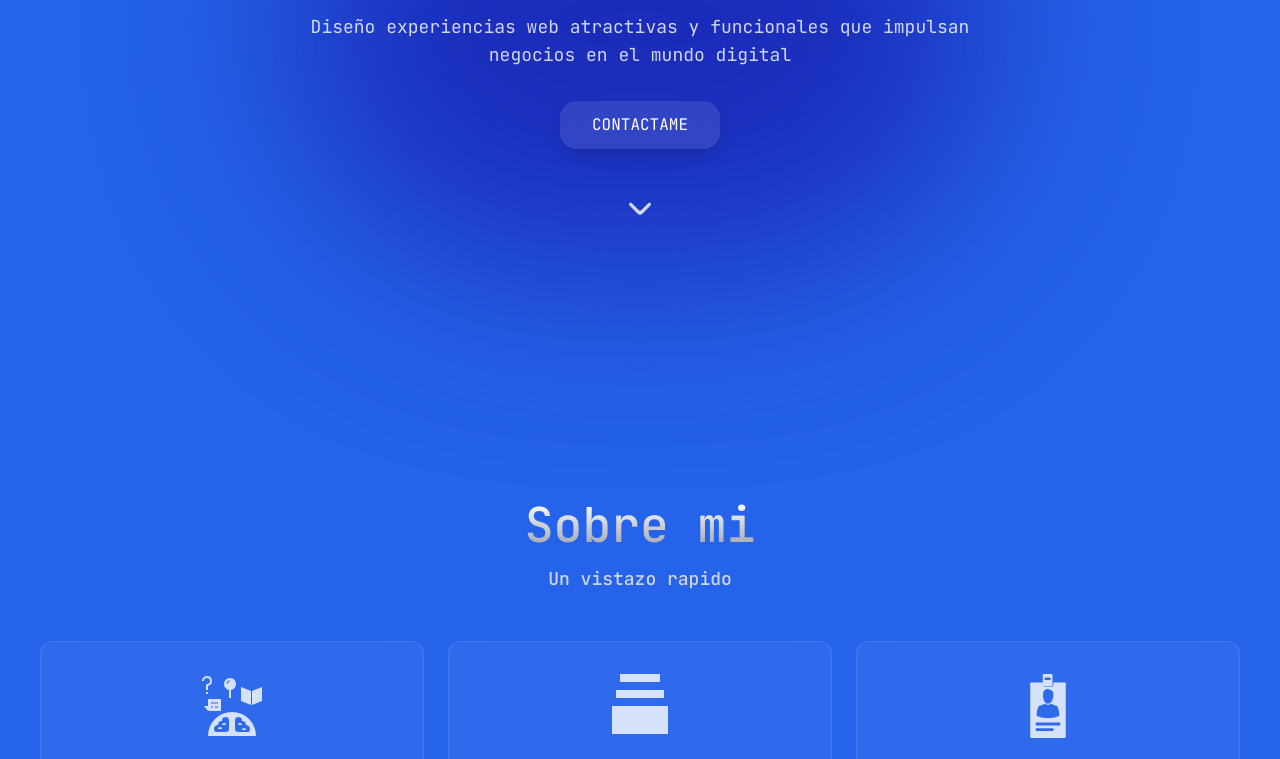
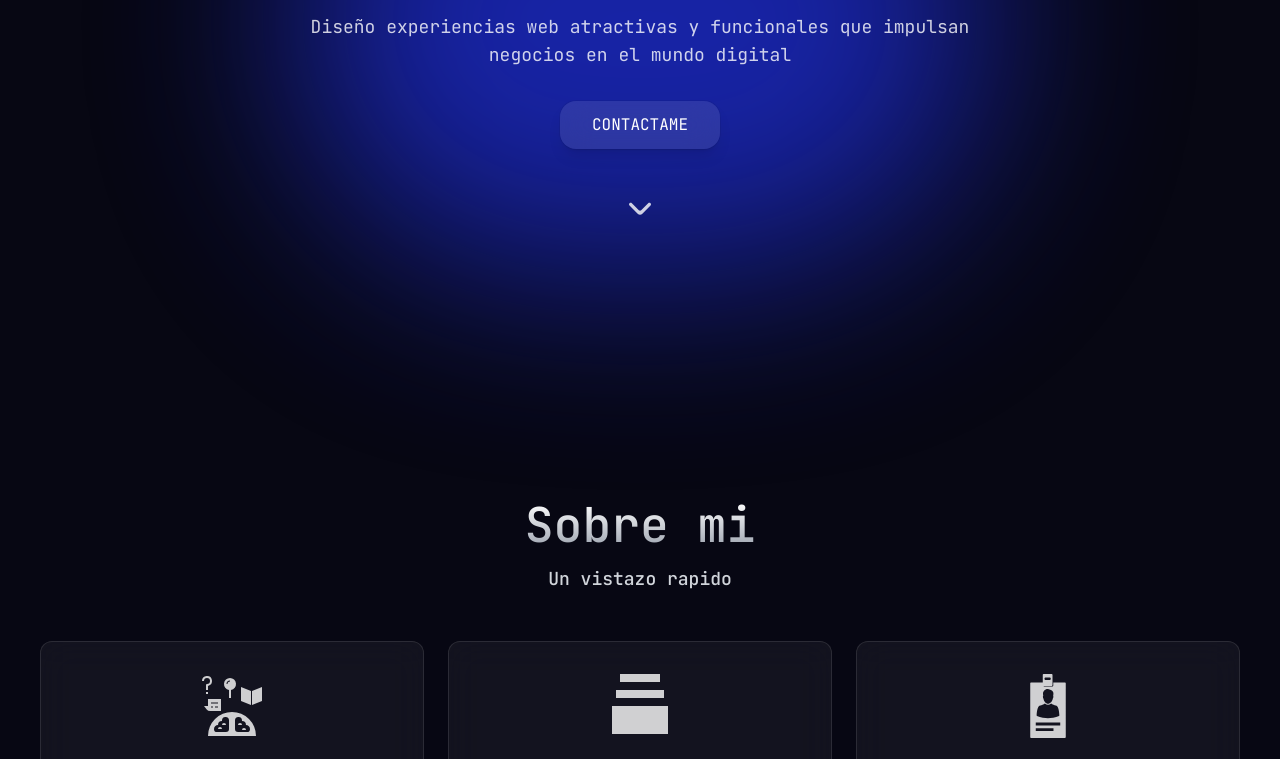
Before and after one commit to TheAlipori/alipori, an Astro site: page / in a window 1280 px wide. Shown: the part 379-1138 px from the top of the page. Built offline with nearby package versions, Linux system fonts and the light colour scheme; Astro itself is replaced by a stand-in of ours.

Commit message:
Termine de agregar mis weas version 0.9 de la pagina casi lista

```diff
--- a/src/layouts/Layout.astro
+++ b/src/layouts/Layout.astro
@@ -28,7 +28,7 @@ const lang = getLangFromUrl(Astro.url);
     <title>{title}</title>
     <ViewTransitions />
   </head>
-  <body class="bg-blue-600 dark:bg-[#070713]">
+  <body class="bg-[#070713]">
     <!-- Fondo con bola -->
     <div class="fixed inset-0 -z-10">
       <div
```
